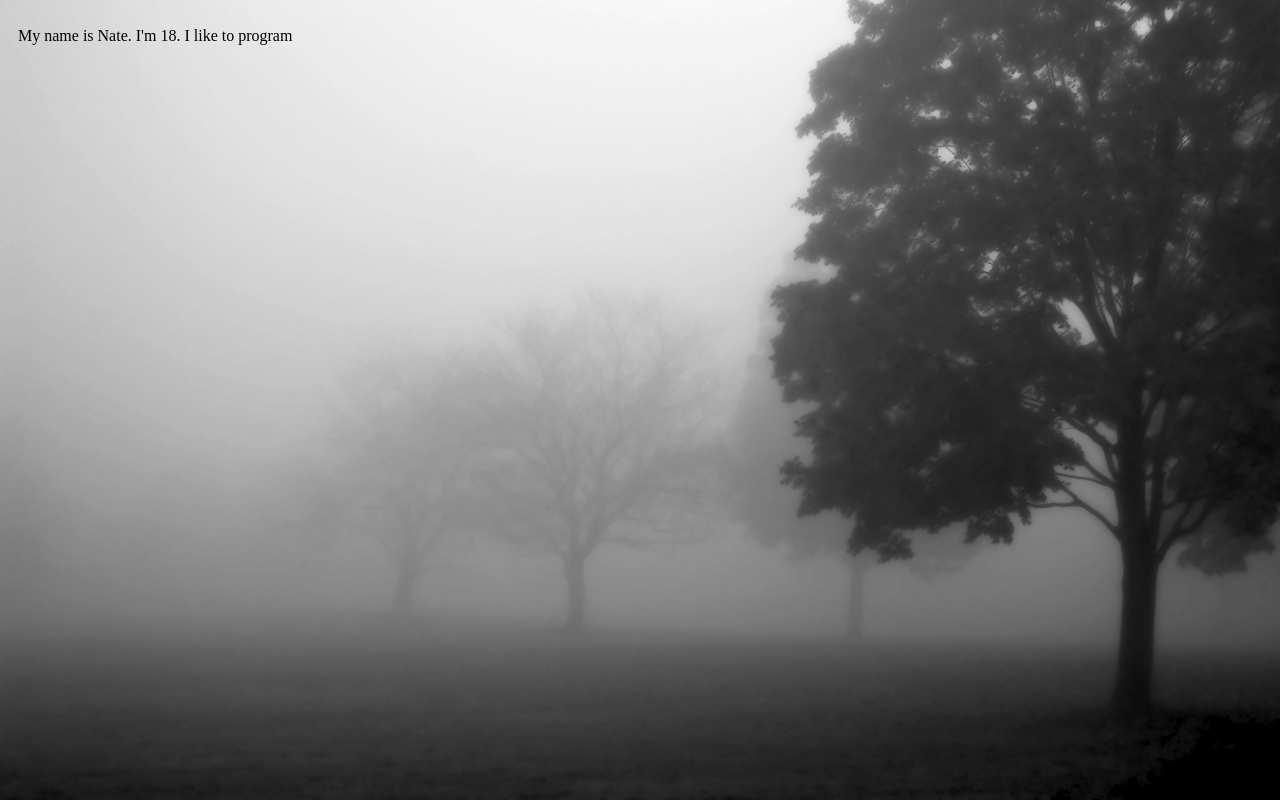
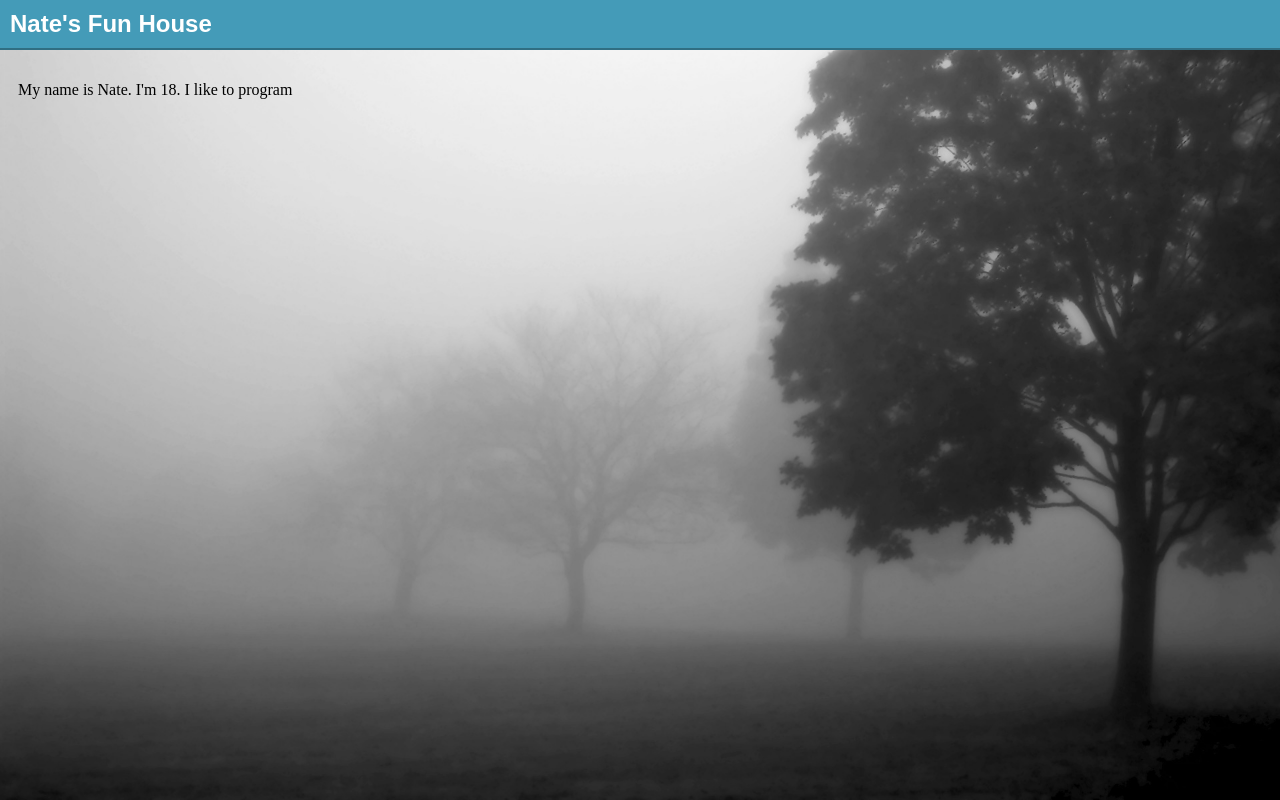
Before and after one commit to mcn8/nathanmccord, a plain HTML site: page about.html in a window 1280 px wide. Drawn offline with Linux system fonts and the light colour scheme.

Commit message:
Correcting header

```diff
--- a/about.html
+++ b/about.html
@@ -7,6 +7,7 @@
 
 <body>
 
+<h2 id="header">Nate's Fun House</h2>
 	<p>My name is Nate. I'm 18. I like to program</p>
 
 </body>
```
